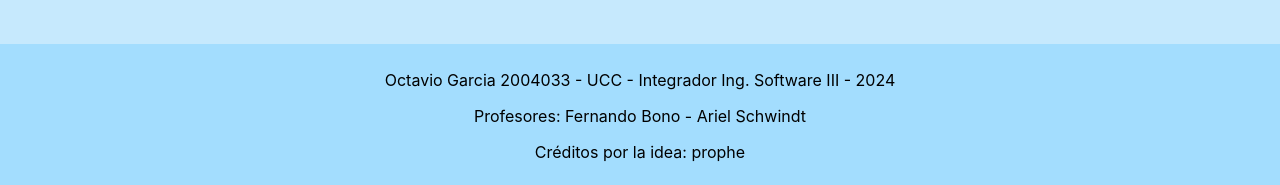
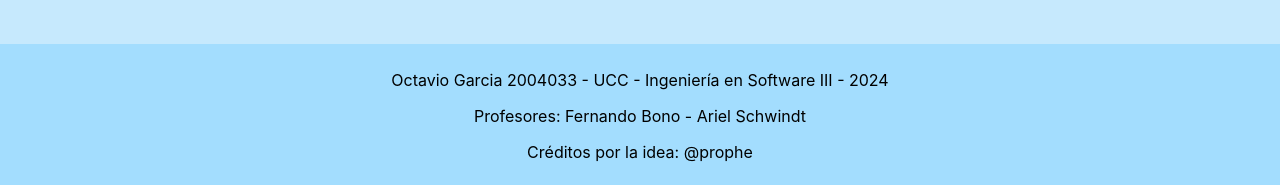
Before and after one commit to OctavioGarcia1337/craftech-test, a React (Create React App) app in the folder frontend/: page / in a window 1280 px wide. Shown: the part 660-845 px from the top of the page. Built offline with nearby package versions, Linux system fonts and the light colour scheme; no server answers; a web font is replaced by a local one.

Commit message:
Testing Update on Deploy

```diff
--- a/frontend/src/components/Footer/Footer.js
+++ b/frontend/src/components/Footer/Footer.js
@@ -4,9 +4,9 @@
 const Footer = () => {
   return (
     <StyledFooter>
-        <p>Octavio Garcia 2004033 - UCC - Integrador Ing. Software III - 2024</p>
+        <p>Octavio Garcia 2004033 - UCC - Ingeniería en Software III - 2024</p>
         <p>Profesores: Fernando Bono - Ariel Schwindt</p>
-        <p>Créditos por la idea: prophe</p>
+        <p>Créditos por la idea: @prophe</p>
     </StyledFooter>
   );
 };
```
